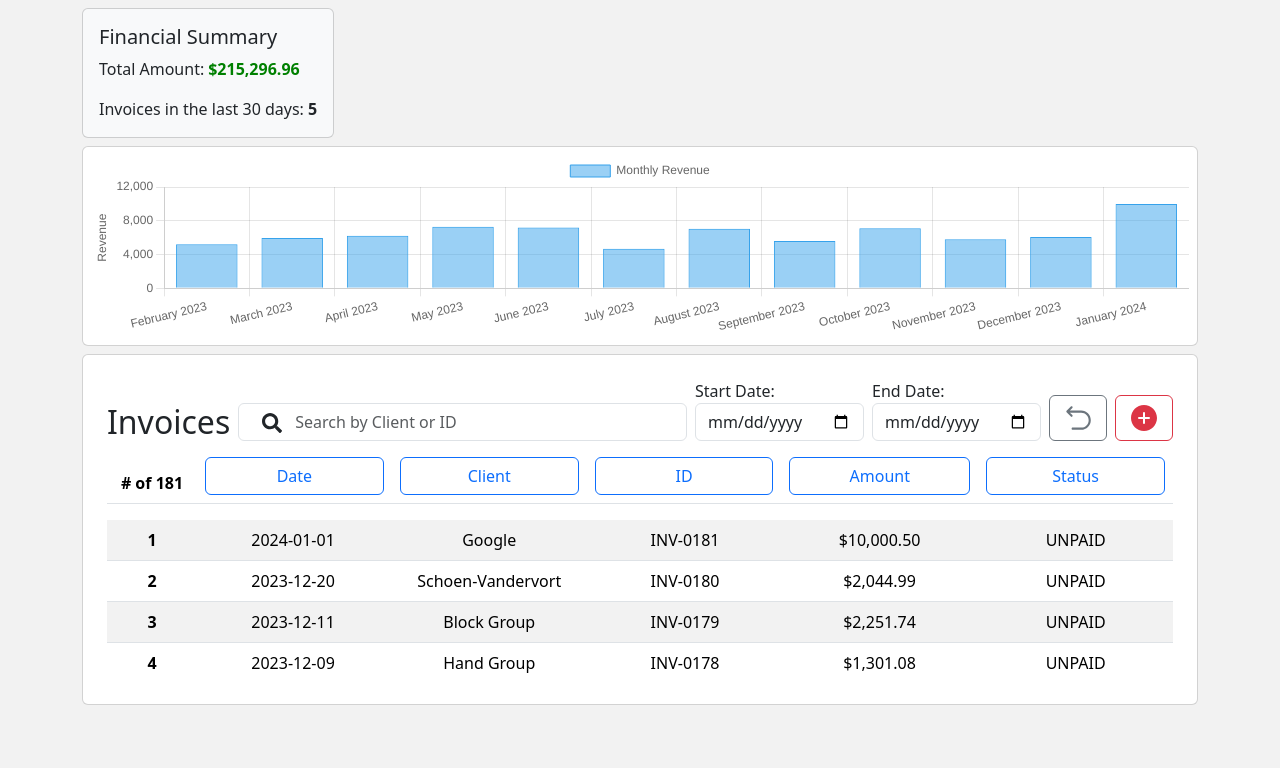
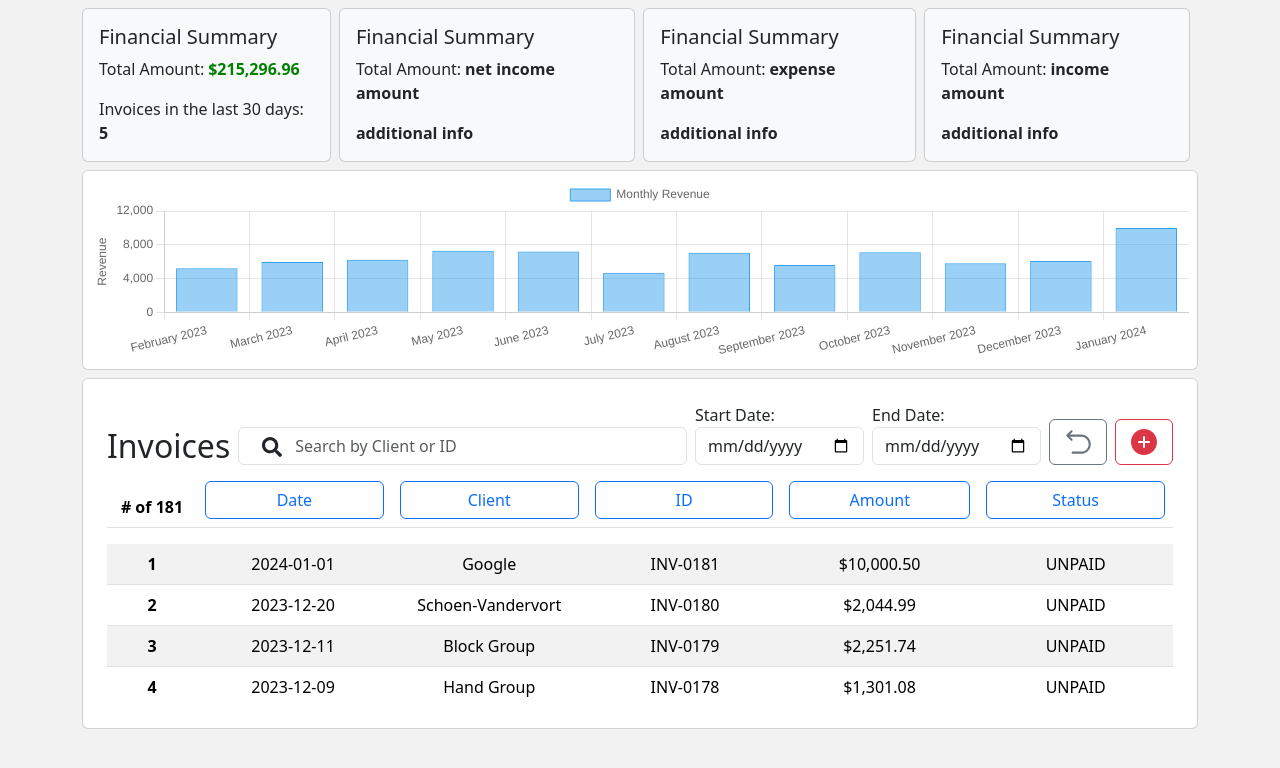
Before and after one commit to jonjon81/financial-tracker-react, a React (Vite) app: page / in a window 1280 px wide. Shown: the top 768 px of the page. Built offline with nearby package versions, Linux system fonts and the light colour scheme.

Commit message:
Added new summary cards

```diff
--- a/src/App.tsx
+++ b/src/App.tsx
@@ -1,10 +1,10 @@
 import React, { useEffect, useState } from 'react';
-import SummaryWidget from './components/SummaryWidget';
 import InvoicesWidget from './components/InvoicesWidget';
 import BarChart from './components/InvoicesBarChart';
 import { useInvoice } from './context/InvoiceContexts';
 import { useTransaction } from './context/TransactionContexts';
 import './App.css';
+import MainSummaryWidget from './components/MainSummaryWidget';
 
 const App: React.FC = () => {
   const { state: invoiceState } = useInvoice();
@@ -27,7 +27,7 @@ const App: React.FC = () => {
         </div>
       ) : (
         <div className="dashboard">
-          <SummaryWidget transactions={transactionState.transactions} />
+          <MainSummaryWidget />
           <BarChart />
           <InvoicesWidget transactions={transactionState.transactions} />
         </div>
--- /dev/null
+++ b/src/components/ExpenseSummaryWidget.tsx
@@ -0,0 +1,20 @@
+const ExpenseSummaryWidget = () => {
+  return (
+    <div className="card d-inline-block bg-light mb-2 me-2">
+      <div className="card-body">
+        <h2 className="card-title fs-5">Financial Summary</h2>
+        <p className="card-text">
+          Total Amount:
+          <span className="ms-1">
+            <strong>expense amount</strong>
+          </span>
+        </p>
+        <p className="card-text">
+          <strong>additional info</strong>
+        </p>
+      </div>
+    </div>
+  );
+};
+
+export default ExpenseSummaryWidget;
--- /dev/null
+++ b/src/components/IncomeSummaryWidget.tsx
@@ -0,0 +1,20 @@
+const IncomeSummaryWidget = () => {
+  return (
+    <div className="card d-inline-block bg-light mb-2 me-2">
+      <div className="card-body">
+        <h2 className="card-title fs-5">Financial Summary</h2>
+        <p className="card-text">
+          Total Amount:
+          <span className="ms-1">
+            <strong>income amount</strong>
+          </span>
+        </p>
+        <p className="card-text">
+          <strong>additional info</strong>
+        </p>
+      </div>
+    </div>
+  );
+};
+
+export default IncomeSummaryWidget;
--- /dev/null
+++ b/src/components/MainSummaryWidget.tsx
@@ -0,0 +1,19 @@
+import NetIncomeSummaryWidget from './NetIncomeSummaryWidget';
+import ExpenseSummaryWidget from './ExpenseSummaryWidget';
+import IncomeSummaryWidget from './IncomeSummaryWidget';
+import SummaryWidget from './SummaryWidget';
+import { useTransaction } from '../context/TransactionContexts';
+
+const MainSummaryWidget = () => {
+  const { state: transactionState } = useTransaction();
+  return (
+    <div className="summary-main-container d-flex">
+      <SummaryWidget transactions={transactionState.transactions} />
+      <NetIncomeSummaryWidget />
+      <ExpenseSummaryWidget />
+      <IncomeSummaryWidget />
+    </div>
+  );
+};
+
+export default MainSummaryWidget;
--- /dev/null
+++ b/src/components/NetIncomeSummaryWidget.tsx
@@ -0,0 +1,20 @@
+const NetIncomeSummaryWidget = () => {
+  return (
+    <div className="card d-inline-block bg-light mb-2 me-2">
+      <div className="card-body">
+        <h2 className="card-title fs-5">Financial Summary</h2>
+        <p className="card-text">
+          Total Amount:
+          <span className="ms-1">
+            <strong>net income amount</strong>
+          </span>
+        </p>
+        <p className="card-text">
+          <strong>additional info</strong>
+        </p>
+      </div>
+    </div>
+  );
+};
+
+export default NetIncomeSummaryWidget;
--- a/src/components/SummaryWidget.tsx
+++ b/src/components/SummaryWidget.tsx
@@ -35,7 +35,7 @@ const SummaryWidget: React.FC<SummaryProps> = () => {
   else if (totalAmount < 0) totalAmountColor = 'red';
 
   return (
-    <div className="card d-inline-block bg-light mb-2">
+    <div className="card d-inline-block bg-light mb-2 me-2">
       <div className="card-body">
         <h2 className="card-title fs-5">Financial Summary</h2>
         <p className="card-text">
```
